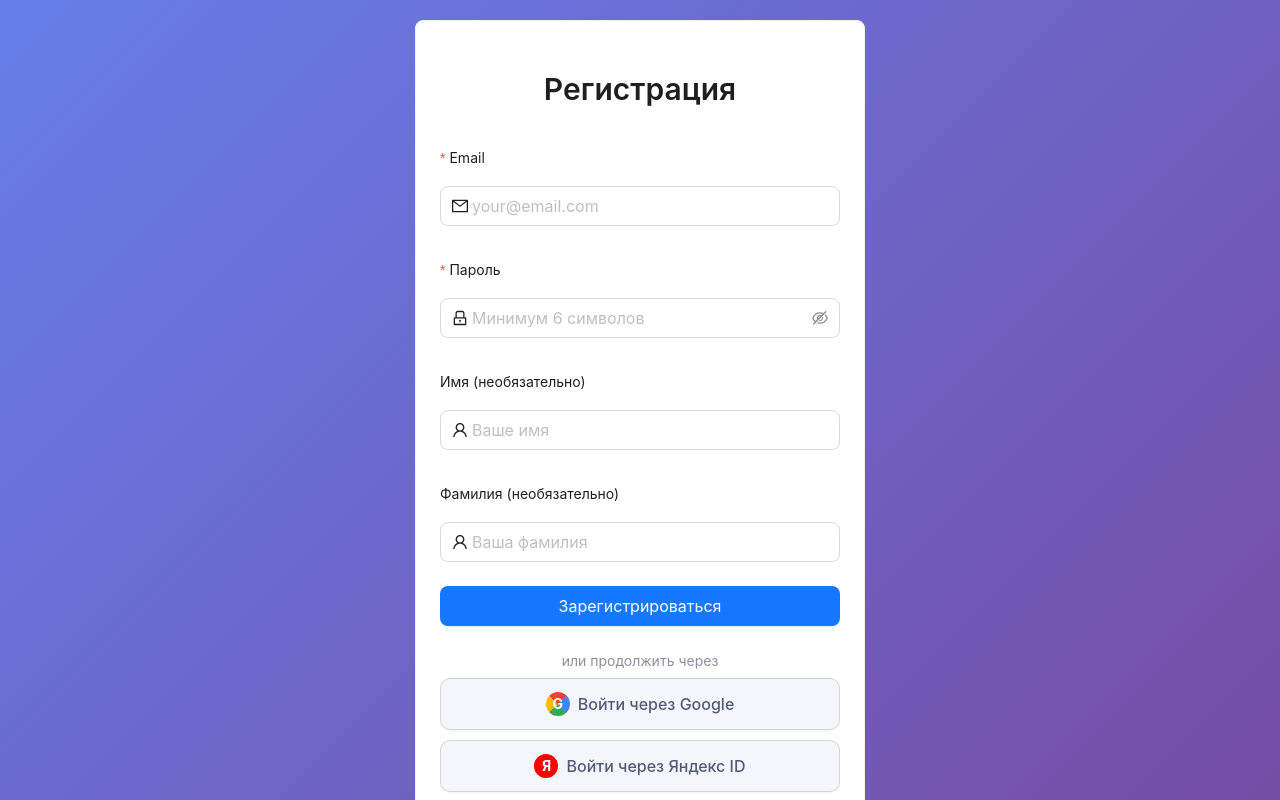
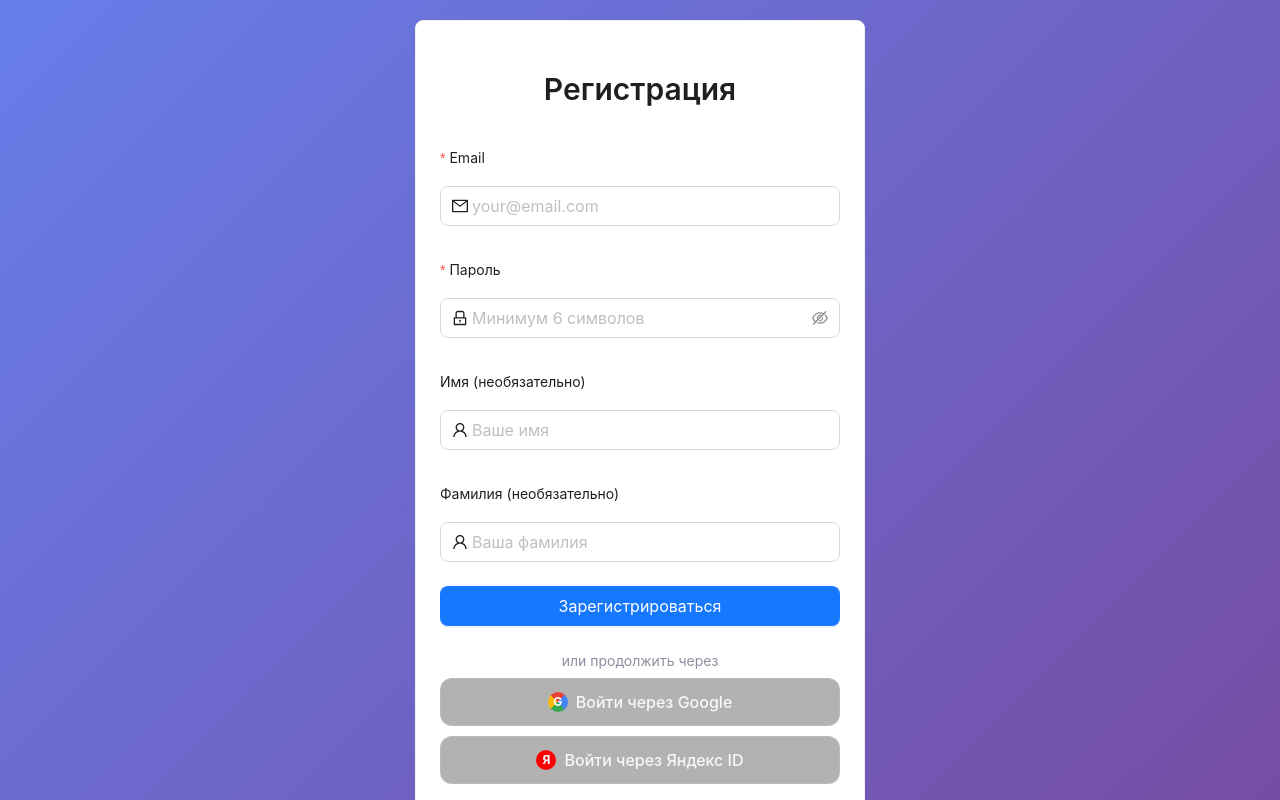
Before and after one commit to maksimdor95/leoAI, a Next.js app in the folder frontend/: page /register in a window 1280 px wide. Built offline with nearby package versions, Linux system fonts and the light colour scheme; no server answers.

Commit message:
Add privacy/terms pages and fix production static export

```diff
--- a/frontend/app/oauth/callback/page.tsx
+++ b/frontend/app/oauth/callback/page.tsx
@@ -1,19 +1,16 @@
+import { Suspense } from 'react';
 import { OAuthCallbackClient } from '@/components/auth/OAuthCallbackClient';
 
-type OAuthCallbackPageProps = {
-  searchParams?: {
-    success?: string;
-    token?: string;
-    error?: string;
-  };
-};
-
-export default function OAuthCallbackPage({ searchParams }: OAuthCallbackPageProps) {
+export default function OAuthCallbackPage() {
   return (
-    <OAuthCallbackClient
-      success={searchParams?.success}
-      token={searchParams?.token}
-      error={searchParams?.error}
-    />
+    <Suspense
+      fallback={
+        <main className="min-h-screen flex items-center justify-center bg-[#050913] text-slate-400">
+          Загрузка…
+        </main>
+      }
+    >
+      <OAuthCallbackClient />
+    </Suspense>
   );
 }
--- a/frontend/components/auth/OAuthCallbackClient.tsx
+++ b/frontend/components/auth/OAuthCallbackClient.tsx
@@ -1,16 +1,10 @@
 'use client';
 
 import { useEffect } from 'react';
-import { useRouter } from 'next/navigation';
+import { useRouter, useSearchParams } from 'next/navigation';
 import { Button } from 'antd';
 import { CheckCircleFilled, LoadingOutlined } from '@ant-design/icons';
 import { saveToken } from '@/lib/auth';
-
-type OAuthCallbackClientProps = {
-  success?: string;
-  token?: string;
-  error?: string;
-};
 
 function FloatingDots() {
   const dots = [
@@ -38,8 +32,12 @@ function FloatingDots() {
   );
 }
 
-export function OAuthCallbackClient({ success, token, error }: OAuthCallbackClientProps) {
+export function OAuthCallbackClient() {
   const router = useRouter();
+  const searchParams = useSearchParams();
+  const success = searchParams.get('success') ?? undefined;
+  const token = searchParams.get('token') ?? undefined;
+  const error = searchParams.get('error') ?? undefined;
   const isSuccess = success === '1';
 
   useEffect(() => {
--- a/frontend/components/auth/SocialAuthButton.tsx
+++ b/frontend/components/auth/SocialAuthButton.tsx
@@ -14,8 +14,8 @@ function GoogleIcon() {
   return (
     <span
       style={{
-        width: 24,
-        height: 24,
+        width: 20,
+        height: 20,
         borderRadius: '50%',
         display: 'inline-flex',
         alignItems: 'center',
@@ -24,7 +24,7 @@ function GoogleIcon() {
           'conic-gradient(from 45deg, #4285F4 0deg 90deg, #34A853 90deg 180deg, #FBBC05 180deg 270deg, #EA4335 270deg 360deg)',
         color: 'white',
         fontWeight: 700,
-        fontSize: 14,
+        fontSize: 12,
       }}
     >
       G
@@ -36,8 +36,8 @@ function YandexIcon() {
   return (
     <span
       style={{
-        width: 24,
-        height: 24,
+        width: 20,
+        height: 20,
         borderRadius: '50%',
         display: 'inline-flex',
         alignItems: 'center',
@@ -45,7 +45,7 @@ function YandexIcon() {
         background: '#ff0000',
         color: 'white',
         fontWeight: 700,
-        fontSize: 14,
+        fontSize: 12,
       }}
     >
       Я
@@ -61,15 +61,7 @@ export function SocialAuthButton({ provider, text, onClick }: SocialAuthButtonPr
       block
       onClick={onClick}
       icon={icon}
-      style={{
-        height: 52,
-        borderRadius: 10,
-        border: '1px solid #cfd3e2',
-        background: '#f5f6fb',
-        color: '#545a78',
-        fontSize: 16,
-        fontWeight: 500,
-      }}
+      className="!h-12 !rounded-xl !border !border-white/10 !bg-black/30 !text-white/90 !font-medium !text-base shadow-none hover:!bg-white/[0.06] hover:!border-white/20 hover:!text-white [&_.ant-btn-icon]:!flex [&_.ant-btn-icon]:!items-center"
     >
       {text}
     </Button>
```
Also changed, not shown: 1 other file (tests, documents, lock files or other folders).
